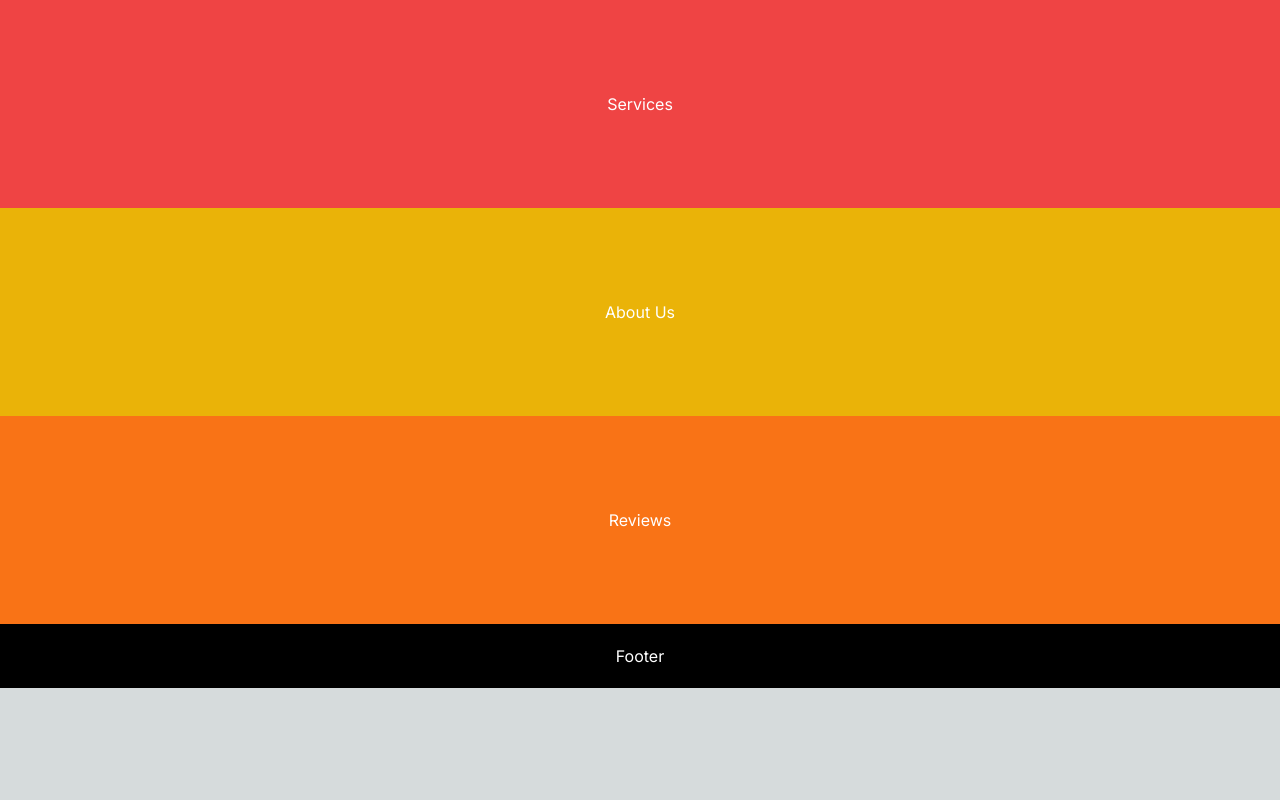
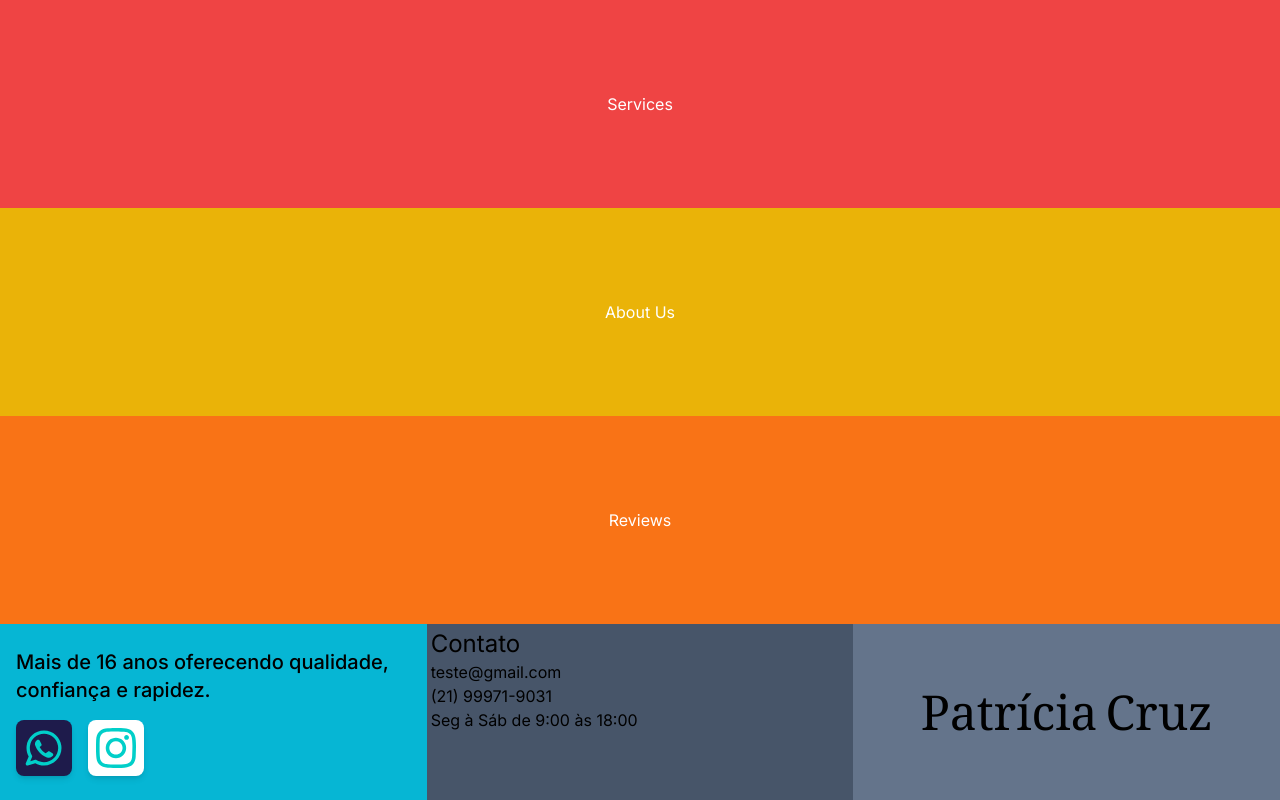
Before and after one commit to pguilhermef/labpatriciacruz, a Next.js app: page / in a window 1280 px wide. Shown: the part 272-1072 px from the top of the page. Before the commit the page ends 960 px from the top, so only its background shows below. Built offline with nearby package versions, Linux system fonts and the light colour scheme.

Commit message:
Estiliza redes no footer

```diff
--- a/components/Footer.js
+++ b/components/Footer.js
@@ -1,7 +1,56 @@
+import Image from "next/image";
+import Link from "next/link";
+
+import whatsapp from "@/public/whatsapp.svg"
+import instagram from "@/public/instagram.svg"
+
 function Footer() {
   return (
-    <footer className="bg-black text-white h-16 flex items-center justify-center">
-      <h1>Footer</h1>
+    <footer className="bg-cyan-500 sm:h-44 flex flex-col sm:flex-row  items-center justify-center text-black">
+      {/* Redes - OK */}
+      <div className="sm:w-1/3 w-full h-full flex flex-col justify-evenly p-4 gap-y-2">
+        <div className="text-lg lg:text-xl font-medium">
+          Mais de 16 anos oferecendo qualidade, confiança e rapidez.
+        </div>
+        <div className="flex gap-x-4">
+          {/* Whatsapp */}
+          <Link href="https://wa.me/5521970181833" target="_blank" passHref>
+            <div className="bg-indigo-950 flex justify-center items-center shadow-md rounded-lg overflow-hidden w-14 h-14">
+              <Image src={whatsapp} alt="Whatsapp" className="h-10 fill-slate-400" />
+            </div>
+          </Link>
+
+          {/* Instagram */}
+          <Link href="https://www.instagram.com/@labpatriciacruz" target="_blank" passHref>
+            <div className="bg-white flex justify-center items-center shadow-md rounded-lg overflow-hidden w-14 h-14">
+              <Image src={instagram} alt="Instagram" className="h-10" />
+            </div>
+          </Link>
+        </div>
+      </div>
+      {/* Contato */}
+      <div className="sm:w-1/3 w-full h-full p-1 bg-slate-600">
+        <div>
+          <div className="text-2xl">Contato</div>
+        </div>
+        <div>
+          <div>
+            teste@gmail.com
+          </div>
+          <div>
+            (21) 99971-9031
+          </div>
+          <div>
+            Seg à Sáb de 9:00 às 18:00
+          </div>
+        </div>
+      </div>
+      {/* Logo Patrícia Cruz */}
+      <div className="sm:w-1/3 w-full h-full p-1 bg-slate-500 sm:order-2">
+        <div className="h-full flex flex-col md:flex-row justify-center items-center font-serif text-5xl md:space-x-2">
+          <span>Patrícia</span><span>Cruz</span>
+        </div>
+      </div>
     </footer>
   );
 }
```
Also changed, not shown: public/instagram.svg, public/whatsapp.svg.
